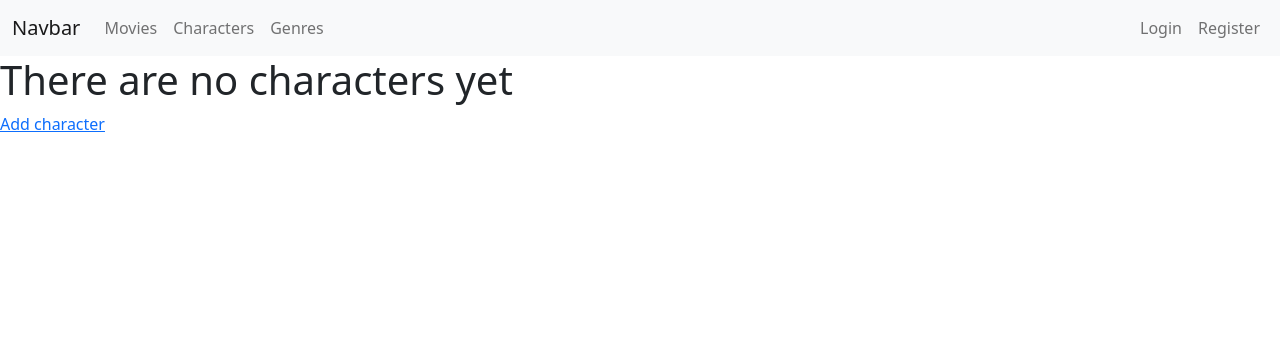
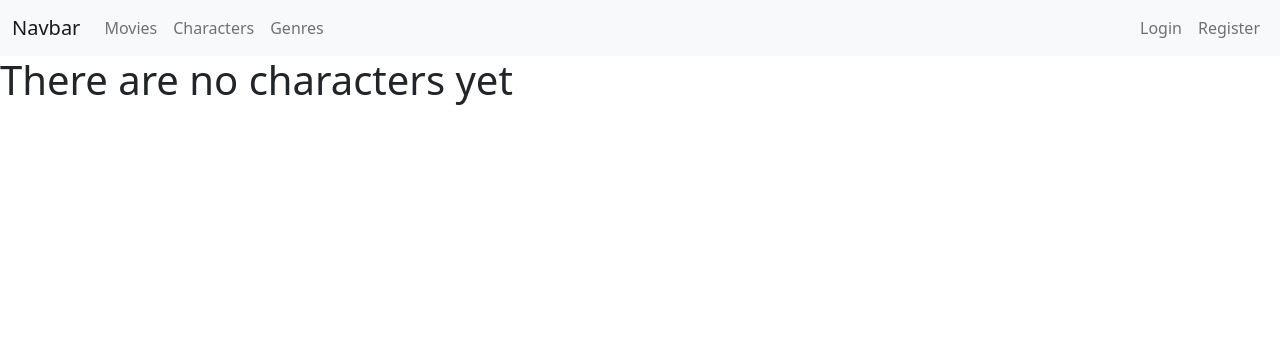
Before and after one commit to Falvare/movies, a Django app: page /characters/ in a window 1280 px wide. Shown: the top 356 px of the page. Run offline with Django 4.2, Linux system fonts and the light colour scheme; data that the repository does not hold is empty.

Commit message:
Removed non-working link from characters template

```diff
--- a/templates/movies/characters.html
+++ b/templates/movies/characters.html
@@ -19,7 +19,6 @@
 
 {% else %}
     <h1>There are no characters yet</h1>
-    <a href={% url 'add character' %}>Add character</a>
 {% endif %}
 
 {% endblock content %}
```
